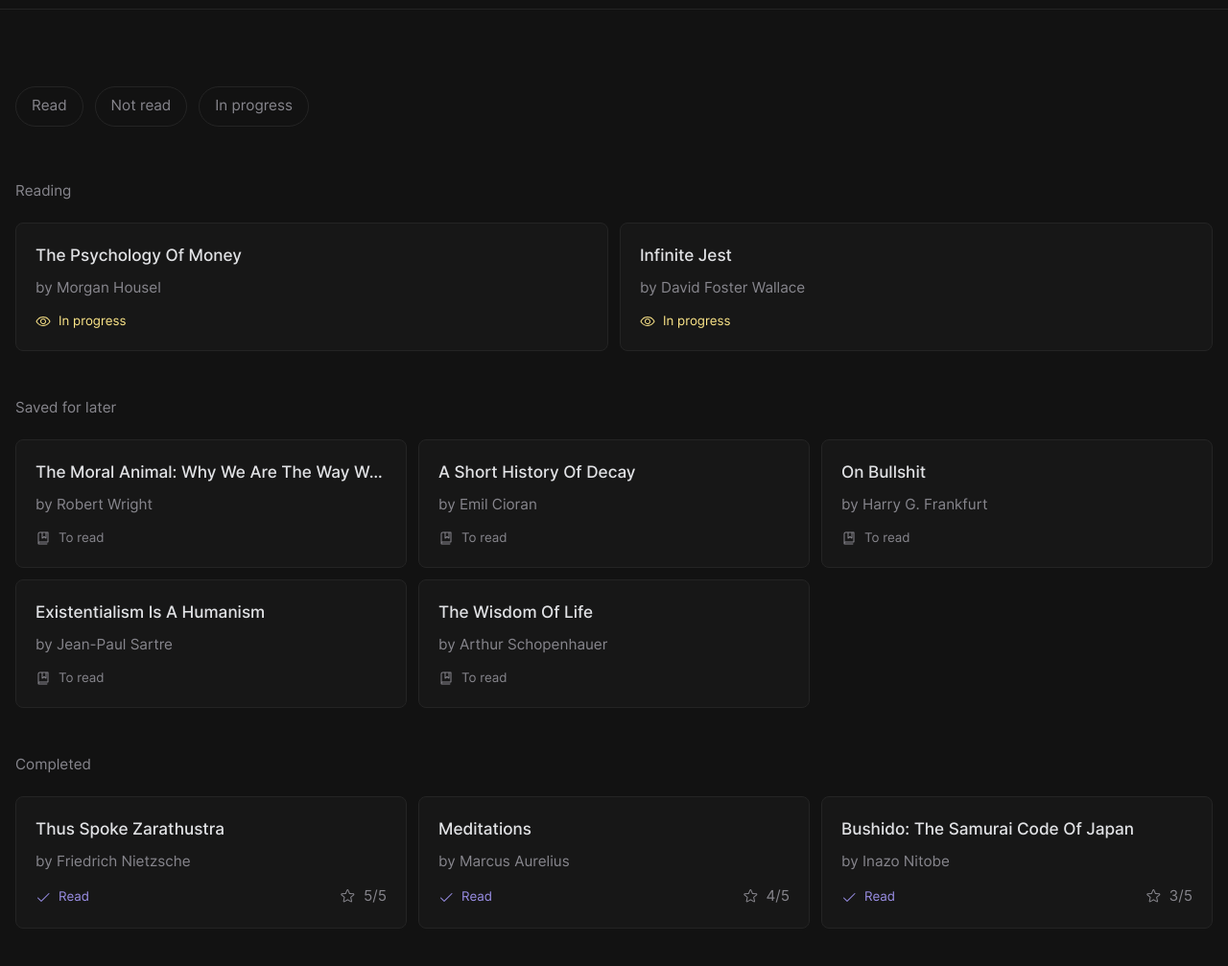
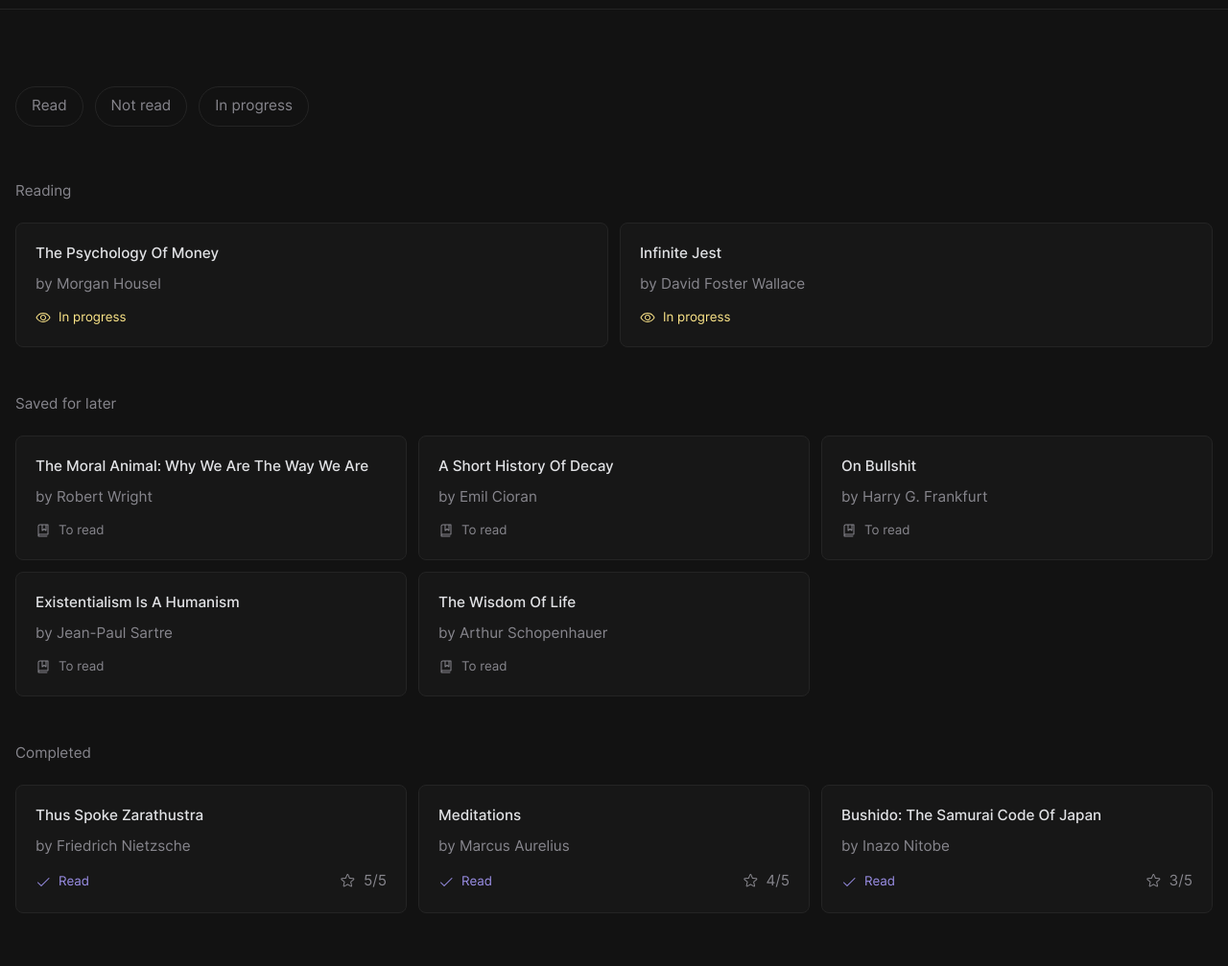
Before and after one commit to dee-diaz/library-app, a website built with Vite: page index.html in a window 1280 px wide. Shown: the part 79-1086 px from the top of the page at 96% size. Built offline with nearby package versions, Linux system fonts and the light colour scheme; what tailwindcss-noise would draw is missing.

Commit message:
Changed the font-size of card headings

```diff
--- a/index.html
+++ b/index.html
@@ -277,7 +277,7 @@
                   </div>
                   <h3
                     data-title
-                    class="mb-2 overflow-hidden text-lg font-medium text-ellipsis whitespace-nowrap text-t-primary capitalize"
+                    class="mb-2 overflow-hidden text-base font-medium text-ellipsis whitespace-nowrap text-t-primary capitalize"
                   >
                     The Psychology of Money
                   </h3>
@@ -297,7 +297,7 @@
                 >
                   <h3
                     data-title
-                    class="mb-2 overflow-hidden text-lg font-medium text-ellipsis whitespace-nowrap text-t-primary capitalize"
+                    class="mb-2 overflow-hidden text-base font-medium text-ellipsis whitespace-nowrap text-t-primary capitalize"
                   >
                     Infinite Jest
                   </h3>
@@ -327,7 +327,7 @@
                 >
                   <h3
                     data-title
-                    class="mb-2 overflow-hidden text-lg font-medium text-ellipsis whitespace-nowrap text-t-primary capitalize"
+                    class="mb-2 overflow-hidden text-base font-medium text-ellipsis whitespace-nowrap text-t-primary capitalize"
                   >
                     The moral animal: Why we are the way we are
                   </h3>
@@ -347,7 +347,7 @@
                 >
                   <h3
                     data-title
-                    class="mb-2 overflow-hidden text-lg font-medium text-ellipsis whitespace-nowrap text-t-primary capitalize"
+                    class="mb-2 overflow-hidden text-base font-medium text-ellipsis whitespace-nowrap text-t-primary capitalize"
                   >
                     A Short History of Decay
                   </h3>
@@ -367,7 +367,7 @@
                 >
                   <h3
                     data-title
-                    class="mb-2 overflow-hidden text-lg font-medium text-ellipsis whitespace-nowrap text-t-primary capitalize"
+                    class="mb-2 overflow-hidden text-base font-medium text-ellipsis whitespace-nowrap text-t-primary capitalize"
                   >
                     On Bullshit
                   </h3>
@@ -390,7 +390,7 @@
                 >
                   <h3
                     data-title
-                    class="mb-2 overflow-hidden text-lg font-medium text-ellipsis whitespace-nowrap text-t-primary capitalize"
+                    class="mb-2 overflow-hidden text-base font-medium text-ellipsis whitespace-nowrap text-t-primary capitalize"
                   >
                     Existentialism Is a Humanism
                   </h3>
@@ -411,7 +411,7 @@
                 >
                   <h3
                     data-title
-                    class="mb-2 overflow-hidden text-lg font-medium text-ellipsis whitespace-nowrap text-t-primary capitalize"
+                    class="mb-2 overflow-hidden text-base font-medium text-ellipsis whitespace-nowrap text-t-primary capitalize"
                   >
                     The Wisdom of Life
                   </h3>
@@ -441,7 +441,7 @@
                 >
                   <h3
                     data-title
-                    class="mb-2 overflow-hidden text-lg font-medium text-ellipsis whitespace-nowrap text-t-primary capitalize"
+                    class="mb-2 overflow-hidden text-base font-medium text-ellipsis whitespace-nowrap text-t-primary capitalize"
                   >
                     Thus Spoke Zarathustra
                   </h3>
@@ -471,7 +471,7 @@
                 >
                   <h3
                     data-title
-                    class="mb-2 overflow-hidden text-lg font-medium text-ellipsis whitespace-nowrap text-t-primary capitalize"
+                    class="mb-2 overflow-hidden text-base font-medium text-ellipsis whitespace-nowrap text-t-primary capitalize"
                   >
                     Meditations
                   </h3>
@@ -499,7 +499,7 @@
                 >
                   <h3
                     data-title
-                    class="mb-2 overflow-hidden text-lg font-medium text-ellipsis whitespace-nowrap text-t-primary capitalize"
+                    class="mb-2 overflow-hidden text-base font-medium text-ellipsis whitespace-nowrap text-t-primary capitalize"
                   >
                     Bushido: The Samurai Code of Japan
                   </h3>
--- a/src/app.css
+++ b/src/app.css
@@ -100,4 +100,5 @@ select,
 .active-filter {
   background-color: hsla(240, 2%, 15%, 1);
   border: 1px solid hsla(248, 3%, 54%, 0.2);
+  box-shadow: var(--shadow-card-hover);
 }
```
